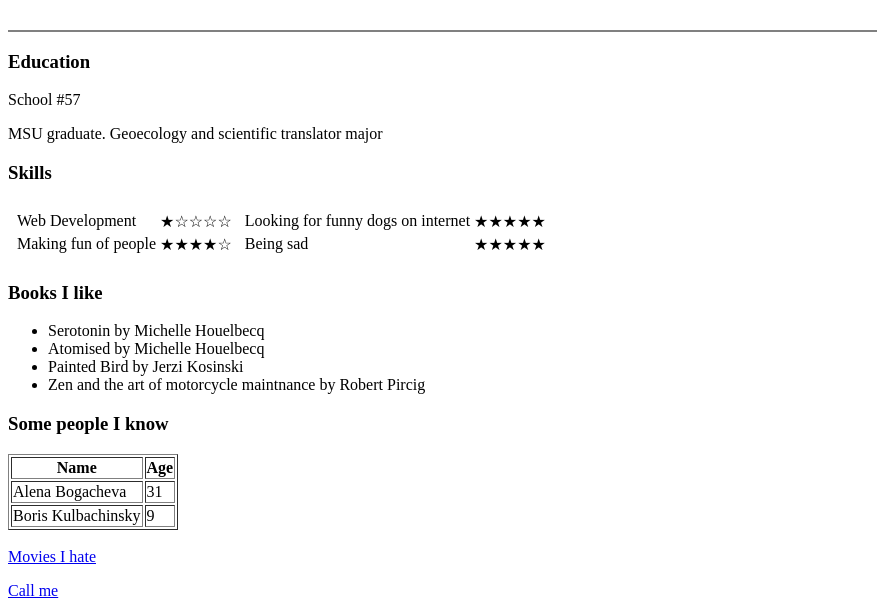
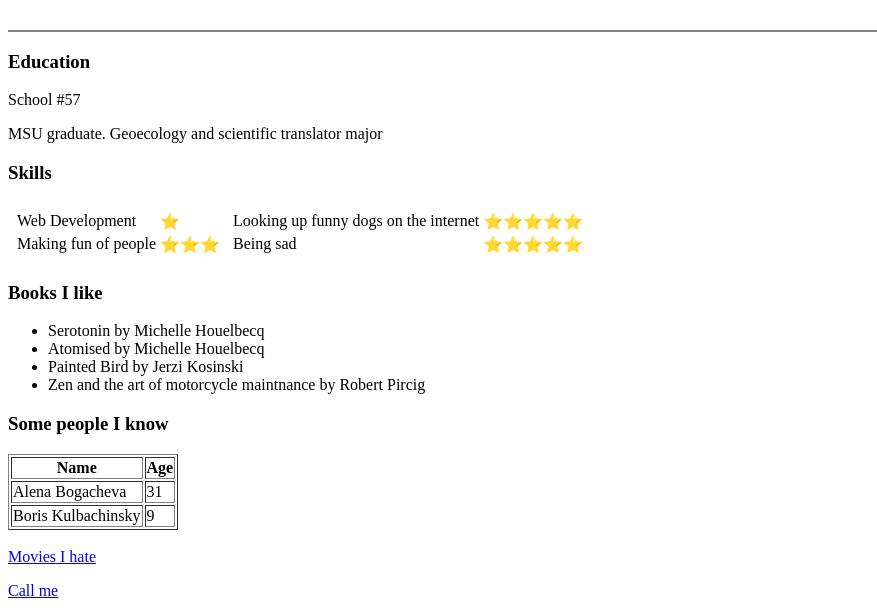
Before and after one commit to 00czen00/cv, a plain HTML site: page index.html in a window 1280 px wide. Shown: the part 202-818 px from the top of the page, without its empty margins (0-877 px from the left). Drawn offline with Linux system fonts and the light colour scheme.

Commit message:
Update index.html
Added gold stars

```diff
--- a/index.html
+++ b/index.html
@@ -30,11 +30,11 @@
         <table>
           <tr>
             <td>Web Development</td>
-            <td>★☆☆☆☆</td>
+            <td>⭐️</td>
           </tr>
           <tr>
             <td>Making fun of people</td>
-            <td>★★★★☆</td>
+            <td>⭐️⭐️⭐️</td>
           </tr>
         </table>
       </td>
@@ -42,15 +42,12 @@
       <td>
         <table>
           <tr>
-            <td>Looking for funny dogs on internet</td>
-            <td>★★★★★</td>
+            <td>Looking up funny dogs on the internet</td>
+            <td>⭐️⭐️⭐️⭐️⭐️</td>
           </tr>
           <tr>
             <td>Being sad</td>
-            <td>★★★★★</td>
-
-
-
+            <td>⭐️⭐️⭐️⭐️⭐️</td>
         </table>
       </td>
     </tr>
```
